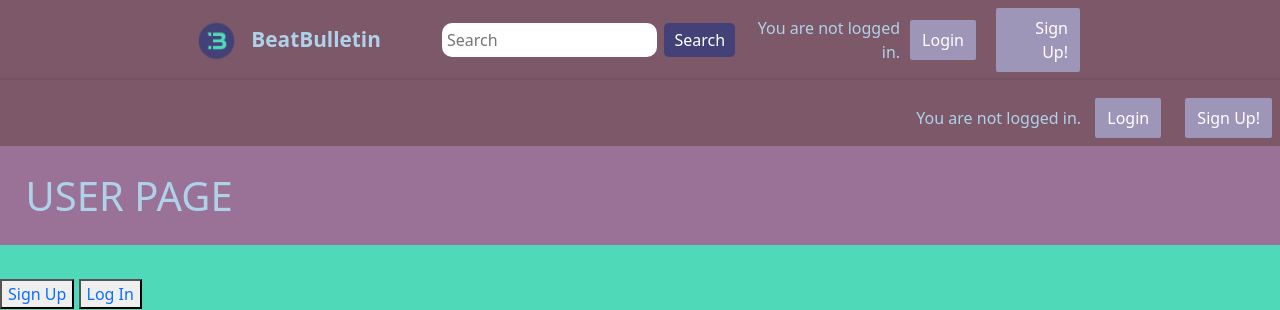
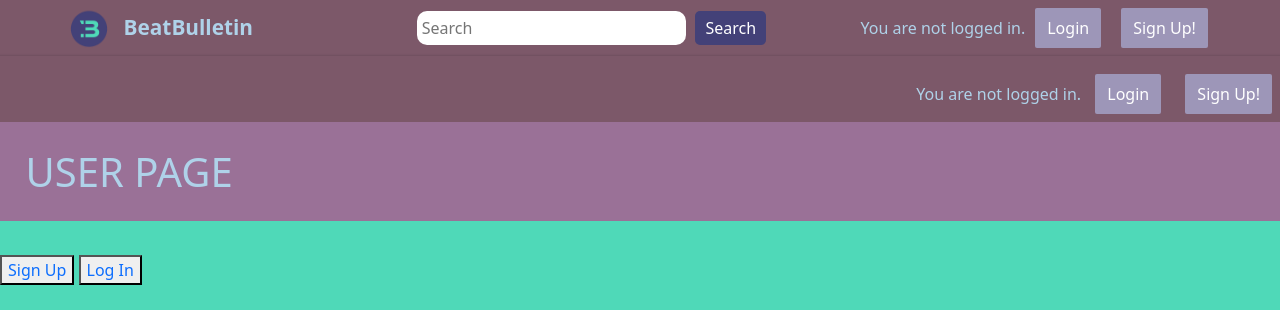
Before and after one commit to frederrck/usermanagement, a Flask app: page / in a window 1280 px wide. Shown: the top 310 px of the page. Run offline with Flask 3, Linux system fonts and the light colour scheme; data that the repository does not hold is empty.

```diff
--- a/static/main.css
+++ b/static/main.css
@@ -15,7 +15,7 @@ body{
       display: flex;
       align-items: center;
       justify-content: space-between;
-      max-width: 900px;
+      max-width: 90%;
       margin: 0 auto;
     }
 
@@ -34,12 +34,12 @@ body{
     }
 
     .search-bar {
-      flex-grow: 1;
+      flex-grow: 1.5;
       text-align: center;
     }
 
     .search-bar input[type="text"] {
-      width: 70%;
+      width: 50%;
       padding:5px;
       margin-right:1%;
       border-radius: 10px;
```
